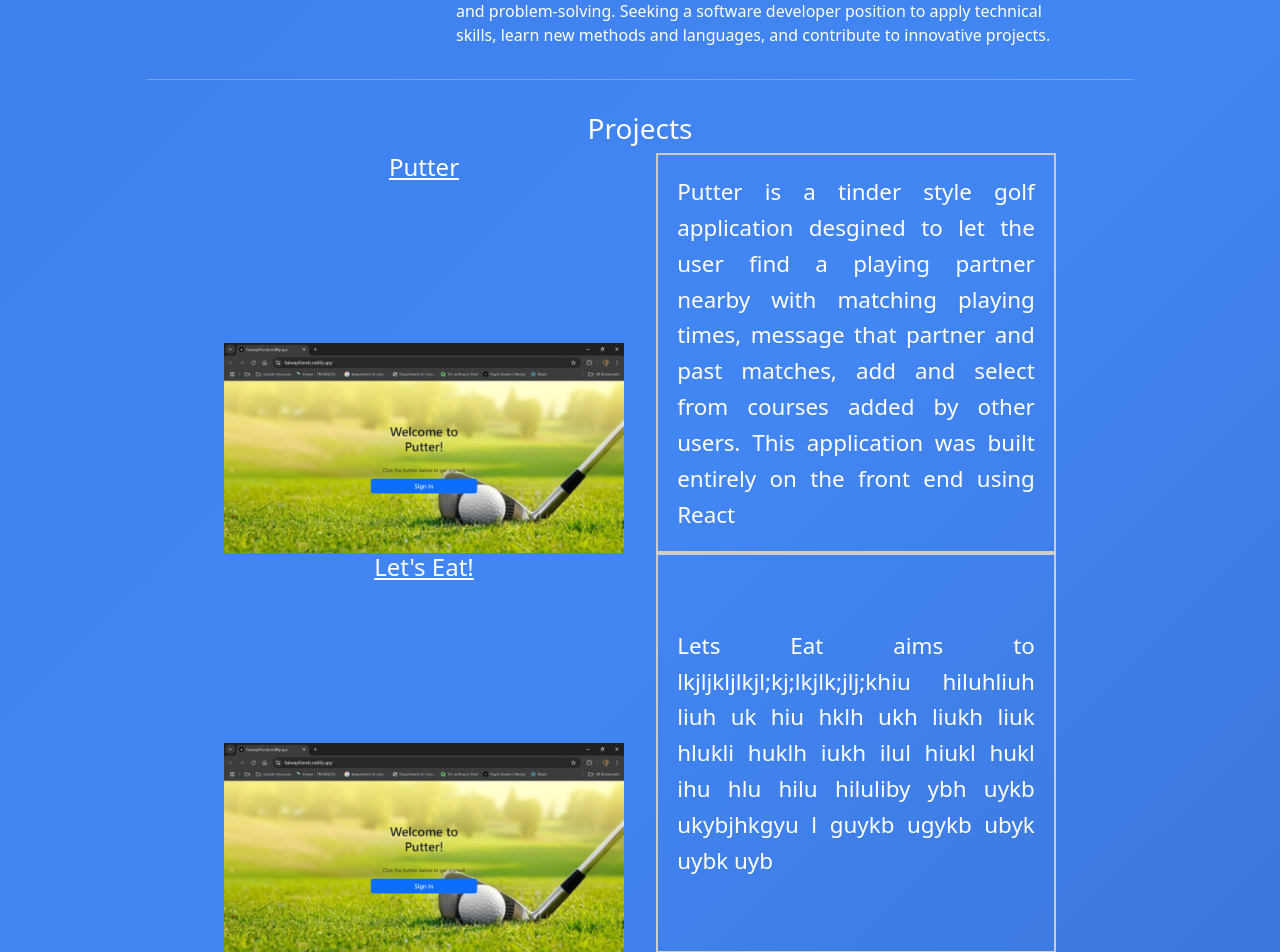
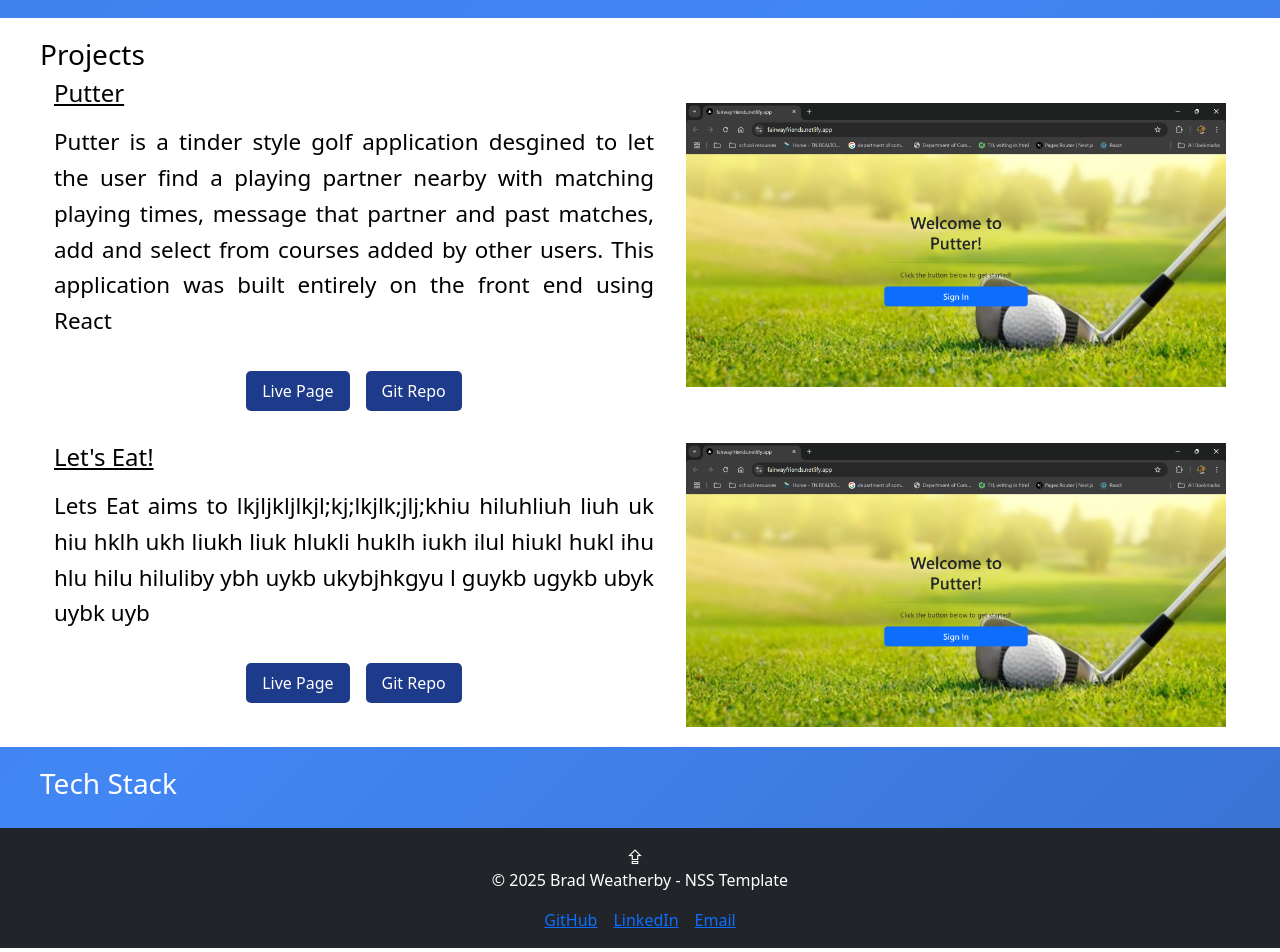
Before and after one commit to bweatherby1/react-resume, a Next.js app: page / in a window 1280 px wide. Shown: the part 440-1392 px from the top of the page. Built offline with nearby package versions, Linux system fonts and the light colour scheme.

Commit message:
fixed section background and added buttons and letter colors

```diff
--- a/src/app/page.js
+++ b/src/app/page.js
@@ -2,20 +2,26 @@
 
 import Link from 'next/link';
 import Image from 'next/image';
-
   function Home() {
     return (
-    <div style={{ textAlign: 'center', maxWidth: '1200px', margin: '0 auto', padding: '20px' }}>
-      <h1>Hi, my name is Brad Weatherby, Full Stack Software Developer</h1>
+      <div>
+        {/* Title Section */}
+        <div style={{ background: 'white', padding: '20px' }}>
+          <h1 style={{ color: 'black', maxWidth: '1200px', margin: '0 auto' }}>
+            Hi, my name is Brad Weatherby, Full Stack Software Developer
+          </h1>
+        </div>
 
-      <hr style={{ width: '85%', margin: '2rem auto' }} />
-
+        {/* About Section - Gradient Background */}
+        <div style={{ padding: '20px' }}>
+          <h3 style={{ textAlign: 'center', marginBottom: '2rem' }}>About Me</h3>
           <div style={{
             display: 'flex',
             alignItems: 'center',
             gap: '2rem',
             justifyContent: 'center',
-        margin: '2rem 0',
+            maxWidth: '1200px',
+            margin: '0 auto'
           }}>
             <Image
                 src="/images/Profile1.jpg"
@@ -29,96 +35,123 @@ function Home() {
                 }}
               />
               <div style={{ maxWidth: '600px', textAlign: 'left' }}>
-          <h3>About me</h3>
                 I am a motivated and detail-oriented full-stack developer with a strong background in customer service and problem-solving. My experience running a successful garage door business for two years has sharpened my skills in operational efficiency, cost management, and leadership. Nashville Software School graduate with a strong foundation in front and back end software development and hands-on experience in coding, debugging, and testing applications both alone and as part of a group. Proficient in JS, HTML, CSS, Python/Django, and REACT/Next.js. Adept at collaborating in team environments with scrum methodology and driven by a passion for learning and problem-solving. Seeking a software developer position to apply technical skills, learn new methods and languages, and contribute to innovative projects.
               </div>
           </div>
+        </div>
+          {/* Projects Section */}
+          <div style={{ background: 'white', padding: '20px', color: 'black' }}>
+            <div style={{ maxWidth: '1200px', margin: '0 auto' }}>
+              <h3>Projects</h3>
 
-      <hr style={{ width: '85%', margin: '2rem auto' }} />
-
-      <div>
-        <h3>Projects</h3>
-        <div style={{ display: 'flex', gap: '2rem', justifyContent: 'center' }}>
+              {/* First Project */}
               <div style={{
-    width: '400px',
                 display: 'flex',
-    flexDirection: 'column',
-    justifyContent: 'space-between'
+                justifyContent: 'center',
+                gap: '2rem',
+                marginBottom: '2rem'
               }}>
-    <h4 style={{ textDecoration: 'underline' }}>Putter</h4>
+                <div style={{ width: '50%' }}>
+                  <h4 style={{ textDecoration: 'underline', marginBottom: '1rem' }}>Putter</h4>
+                  <p style={{
+                    fontSize: '1.4rem',
+                    lineHeight: '1.6',
+                    textAlign: 'justify',
+                    marginBottom: '2rem'
+                  }}>
+                    Putter is a tinder style golf application desgined to let the user find a playing partner nearby with matching playing times, message that partner and past matches, add and select from courses added by other users. This application was built entirely on the front end using React
+                  </p>
+                  <div style={{ display: 'flex', gap: '1rem', justifyContent: 'center' }}>
+                    <button style={{
+                      padding: '0.5rem 1rem',
+                      backgroundColor: '#1E3A8A',
+                      color: 'white',
+                      border: 'none',
+                      borderRadius: '5px',
+                      cursor: 'pointer'
+                    }}>Live Page</button>
+                    <button style={{
+                      padding: '0.5rem 1rem',
+                      backgroundColor: '#1E3A8A',
+                      color: 'white',
+                      border: 'none',
+                      borderRadius: '5px',
+                      cursor: 'pointer'
+                    }}>Git Repo</button>
+                  </div>
+                </div>
                 <Image
                   src="/images/PutterLogin.png"
                   alt="Putter Login"
-      width={400}
-      height={300}
+                  width={500}
+                  height={400}
                   style={{
                     objectFit: 'contain',
                     objectPosition: 'center',
-        width: '100%',
+                    width: '45%',
                     height: 'auto',
                   }}
                 />
               </div>
+
+              {/* Second Project - Same structure */}
               <div style={{
-    border: '2px solid #ccc',
-    padding: '1.2rem',
-    width: '400px',
-    height: '400px',
                 display: 'flex',
-    alignItems: 'center',
                 justifyContent: 'center',
+                gap: '2rem'
+              }}>
+                <div style={{ width: '50%' }}>
+                  <h4 style={{ textDecoration: 'underline', marginBottom: '1rem' }}>Let's Eat!</h4>
+                  <p style={{
                     fontSize: '1.4rem',
                     lineHeight: '1.6',
-    textAlign: 'justify'
+                    textAlign: 'justify',
+                    marginBottom: '2rem'
                   }}>
-    Putter is a tinder style golf application desgined to let the user find a playing partner nearby with matching playing times, message that partner and past matches, add and select from courses added by other users. This application was built entirely on the front end using React
+                    Lets Eat aims to lkjljkljlkjl;kj;lkjlk;jlj;khiu hiluhliuh liuh uk hiu hklh ukh liukh liuk hlukli huklh iukh ilul hiukl hukl ihu hlu hilu hiluliby ybh uykb ukybjhkgyu l guykb ugykb ubyk uybk uyb
+                  </p>
+                  <div style={{ display: 'flex', gap: '1rem', justifyContent: 'center' }}>
+                    <button style={{
+                      padding: '0.5rem 1rem',
+                      backgroundColor: '#1E3A8A',
+                      color: 'white',
+                      border: 'none',
+                      borderRadius: '5px',
+                      cursor: 'pointer'
+                    }}>Live Page</button>
+                    <button style={{
+                      padding: '0.5rem 1rem',
+                      backgroundColor: '#1E3A8A',
+                      color: 'white',
+                      border: 'none',
+                      borderRadius: '5px',
+                      cursor: 'pointer'
+                    }}>Git Repo</button>
                   </div>
                 </div>
-        <div style={{ display: 'flex', gap: '2rem', justifyContent: 'center' }}>
-  <div style={{
-    width: '400px',
-    display: 'flex',
-    flexDirection: 'column',
-    justifyContent: 'space-between'
-  }}>
-    <h4 style={{ textDecoration: 'underline' }}>Let's Eat!</h4>
                 <Image
                   src="/images/PutterLogin.png"
                   alt="Putter Login"
-      width={400}
-      height={300}
+                  width={500}
+                  height={400}
                   style={{
                     objectFit: 'contain',
                     objectPosition: 'center',
-        width: '100%',
+                    width: '45%',
                     height: 'auto',
                   }}
                 />
               </div>
-  <div style={{
-    border: '2px solid #ccc',
-    padding: '1.2rem',
-    width: '400px',
-    height: '400px',
-    display: 'flex',
-    alignItems: 'center',
-    justifyContent: 'center',
-    fontSize: '1.4rem',
-    lineHeight: '1.6',
-    textAlign: 'justify'
-  }}>
-    Lets Eat aims to lkjljkljlkjl;kj;lkjlk;jlj;khiu hiluhliuh liuh uk hiu hklh ukh liukh liuk hlukli huklh iukh ilul hiukl hukl ihu hlu hilu hiluliby ybh uykb ukybjhkgyu l guykb ugykb ubyk uybk uyb
             </div>
           </div>
+        {/* Tech Stack Section - Gradient Background */}
+        <div style={{ padding: '20px' }}>
+          <div style={{ maxWidth: '1200px', margin: '0 auto' }}>
+            <h3>Tech Stack</h3>
+            {/* Tech Stack content */}
           </div>
-
-      <hr style={{ width: '85%', margin: '2rem auto' }} />
-
-      <div>
-        <h3>Tech Stack</h3>
         </div>
       </div>
     );
   }
-
 export default Home;
```
Lines whose indentation alone changed are shown as unchanged.
